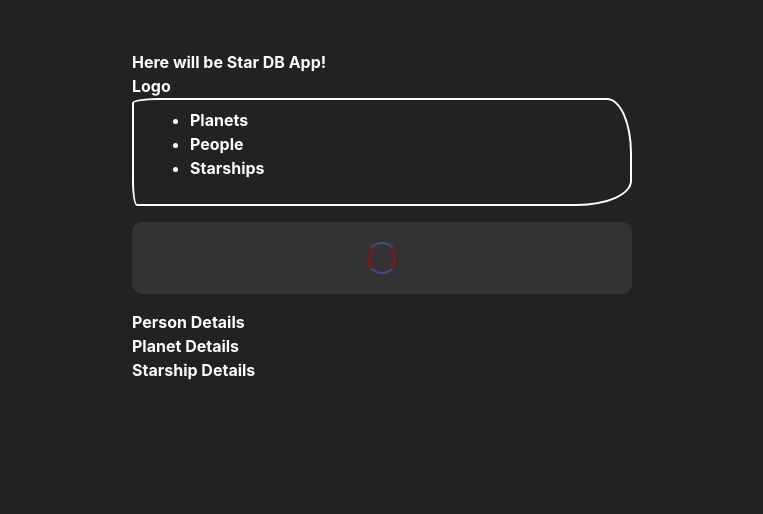
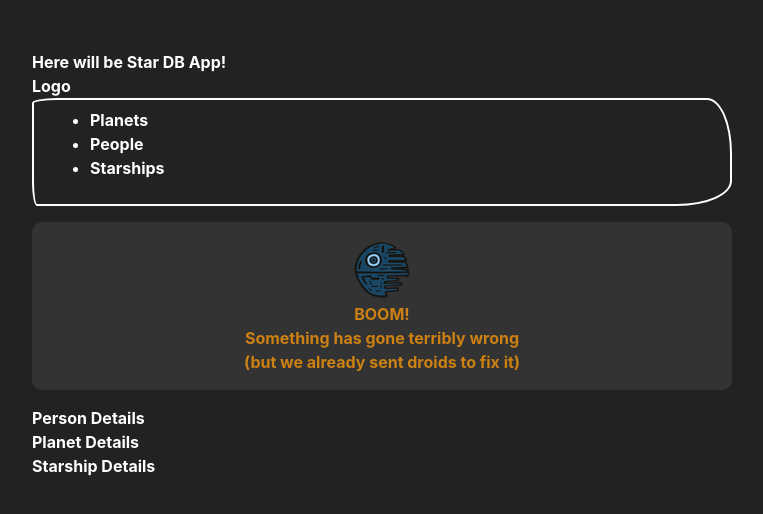
Before and after one commit to kisildev/Star-DB, a React app: page / in a window 1280 px wide. Shown: the whole page, without its empty margins (258-1021 px from the left). Built offline with nearby package versions, Linux system fonts and the light colour scheme; no server answers; a web font is replaced by a local one.

Commit message:
'added_error_indicator'

```diff
--- a/src/components/app/app.css
+++ b/src/components/app/app.css
@@ -4,6 +4,6 @@ body {
 }
 
 .app {
-    max-width: 500px;
+    max-width: 700px;
     margin: 50px auto 0;
 }
--- /dev/null
+++ b/src/components/error-indicator/error-indicator.css
@@ -0,0 +1,5 @@
+.error-indicator {
+    text-align: center;
+    color: #cc8112;
+    margin: 0 auto;
+}
--- /dev/null
+++ b/src/components/error-indicator/error-indicator.js
@@ -0,0 +1,16 @@
+import React from 'react';
+import './error-indicator.css';
+import icon from './death-star-icon.png';
+
+const ErrorIndicator = () => {
+    return (
+        <div className='error-indicator'>
+            <img className='error-icon' src={icon} alt="error icon"/>
+            <div className="boom">BOOM!</div>
+            <div>Something has gone terribly wrong</div>
+            <div>(but we already sent droids to fix it)</div>
+        </div>
+    );
+};
+
+export default ErrorIndicator;
--- /dev/null
+++ b/src/components/error-indicator/index.js
@@ -0,0 +1,3 @@
+import ErrorIndicator from './error-indicator';
+
+export default ErrorIndicator;
--- a/src/components/random-planet/random-planet.css
+++ b/src/components/random-planet/random-planet.css
@@ -7,13 +7,13 @@
 
 }
 .planet-img-wrap {
-    width: 40%;
+    width: 30%;
     margin-right: 15px;
     display: flex;
     align-items: center;
 }
 .planet-info-wrap {
-    width: 60%;
+    width: 70%;
 }
 .planet-info-item {
     background-color: #444;
--- a/src/components/random-planet/random-planet.js
+++ b/src/components/random-planet/random-planet.js
@@ -1,6 +1,7 @@
 import React, { Component } from 'react';
 import SwapiService from '../../services/swapi-service';
 import Spinner from '../spinner';
+import ErrorIndicator from "../error-indicator";
 import './random-planet.css';
 
 export default class RandomPlanet extends Component {
@@ -9,12 +10,20 @@ export default class RandomPlanet extends Component {
 
     state = {
         planet: {},
-        loading: true
+        loading: true,
+        error: false
     };
 
     constructor() {
         super();
         this.updatePlanet();
+    };
+
+    onError = (err) => {
+        this.setState({
+            error: true,
+            loading: false
+        });
     };
 
     onPlanetLoaded = (planet) => {
@@ -26,18 +35,25 @@ export default class RandomPlanet extends Component {
 
     updatePlanet() {
         const id = Math.floor(Math.random()*25) + 2;
+        //const id = 50;
         this.swapiService
             .getPlanet(id)
-            .then(this.onPlanetLoaded);
+            .then(this.onPlanetLoaded)
+            .catch(this.onError);
     };
 
     render() {
-        const { planet, loading } = this.state;
+        const { planet, loading, error } = this.state;
+
+        const hasData = !(loading || error);
+
+        const errorMessage = error ? <ErrorIndicator/> : null;
         const spinner = loading ? <Spinner/> : null;
-        const content = !loading ? <PlanetView planet={planet}/> : null;
+        const content = hasData ? <PlanetView planet={planet}/> : null;
 
         return (
           <div className='random-planet'>
+              {errorMessage}
               {spinner}
               {content}
           </div>
```
Also changed, not shown: src/components/error-indicator/death-star-icon.png (added).
